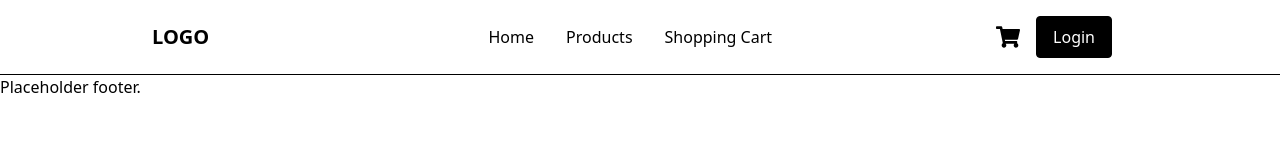
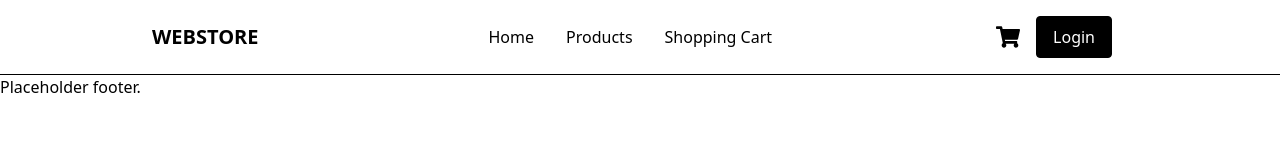
Before and after one commit to arman-mani/clojel-webstore, a React (Vite) app: page / in a window 1280 px wide. Shown: the top 160 px of the page. Built offline with nearby package versions, Linux system fonts and the light colour scheme.

Commit message:
Changed name to WEBSTORE

```diff
--- a/index.html
+++ b/index.html
@@ -4,7 +4,7 @@
     <meta charset="UTF-8" />
     <link rel="icon" type="image/svg+xml" href="/vite.svg" />
     <meta name="viewport" content="width=device-width, initial-scale=1.0" />
-    <title>Vite + React</title>
+    <title>WEBSTORE</title>
     <link href="./output.css" rel="stylesheet">
   </head>
   <body>
--- a/src/components/Header.jsx
+++ b/src/components/Header.jsx
@@ -13,7 +13,7 @@ const Header = () => {
   return (
     <>
       <header className="flex justify-between items-center px-6 py-4 w-full max-w-screen-lg mx-auto">
-        <div className="font-bold text-xl">LOGO</div>
+        <div className="font-bold text-xl">WEBSTORE</div>
         <nav className="flex items-center">
           {(isTablet || isDesktop) && (
             <div className="flex items-center">
```
